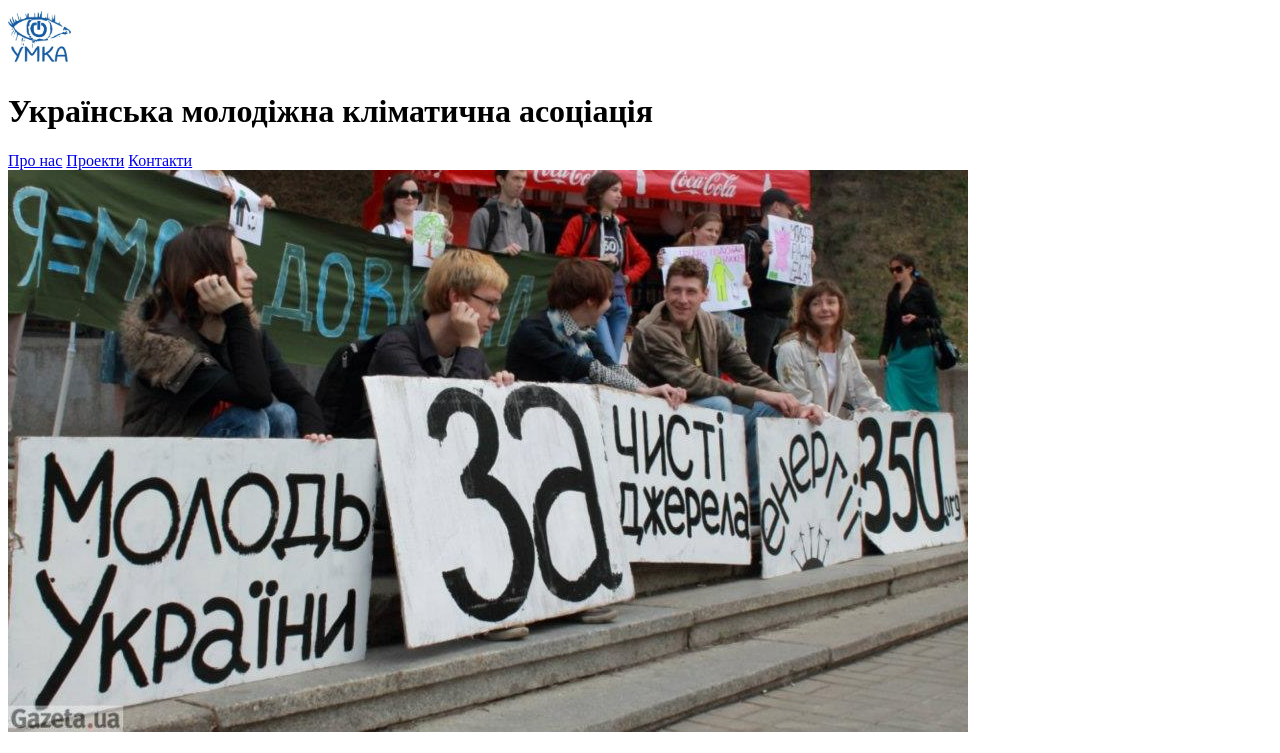
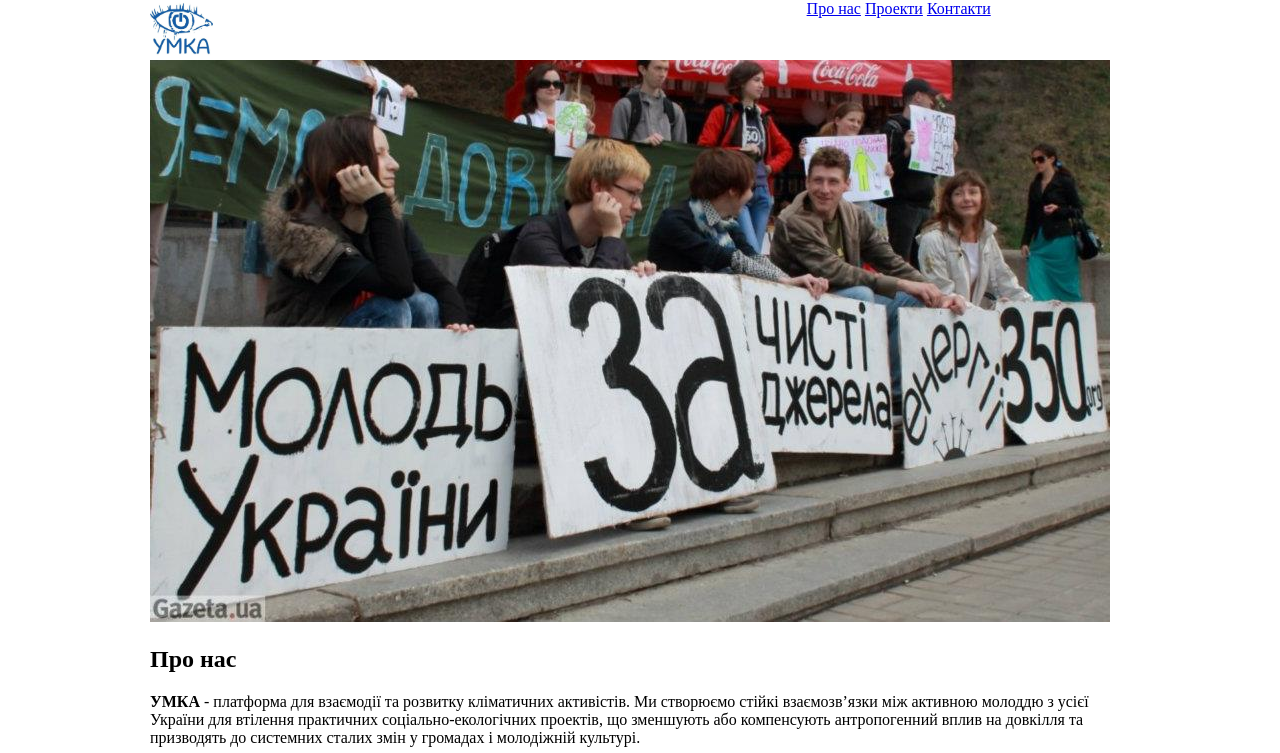
Before and after one commit to AndrianaBurbylo/personal-website, a plain HTML site: page index.html in a window 1280 px wide. Shown: the top 753 px of the page. Drawn offline with Linux system fonts and the light colour scheme.

Commit message:
added file index.css

```diff
--- /dev/null
+++ b/css/index.css
@@ -0,0 +1,15 @@
+
+body {
+    max-width: 980px;
+    margin: auto;
+}
+
+header {
+    display: grid;
+    height: 60px;
+    grid-template-columns: 67% 33%;
+}
+
+#logo {
+    height: 60px;
+}
--- a/index.html
+++ b/index.html
@@ -4,12 +4,13 @@
     <meta charset="UTF-8">
     <meta name="viewport" content="width=device-width, initial-scale=1.0">
     <meta http-equiv="X-UA-Compatible" content="ie=edge">
+    <link rel="stylesheet" href="css/index.css"/>
     <title>УМКА</title>
 </head>
 <body>
     <header>
         <div>
-            <img src="images/logo.jpg" alt="логотип УМКА" height="60" >
+            <img src="images/logo.jpg" alt="логотип УМКА" height="60">
             <h1>Українська молодіжна кліматична асоціація</h1>
         </div>
         <nav>
```
